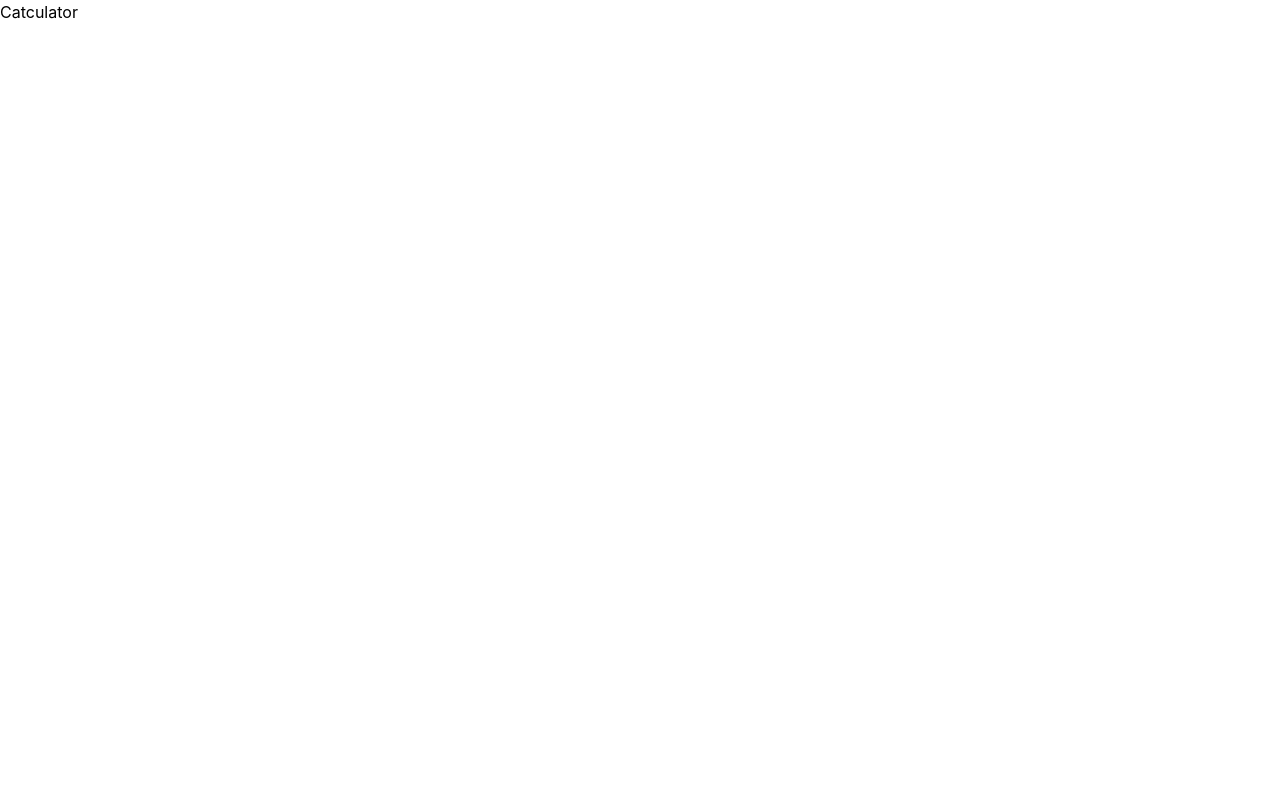
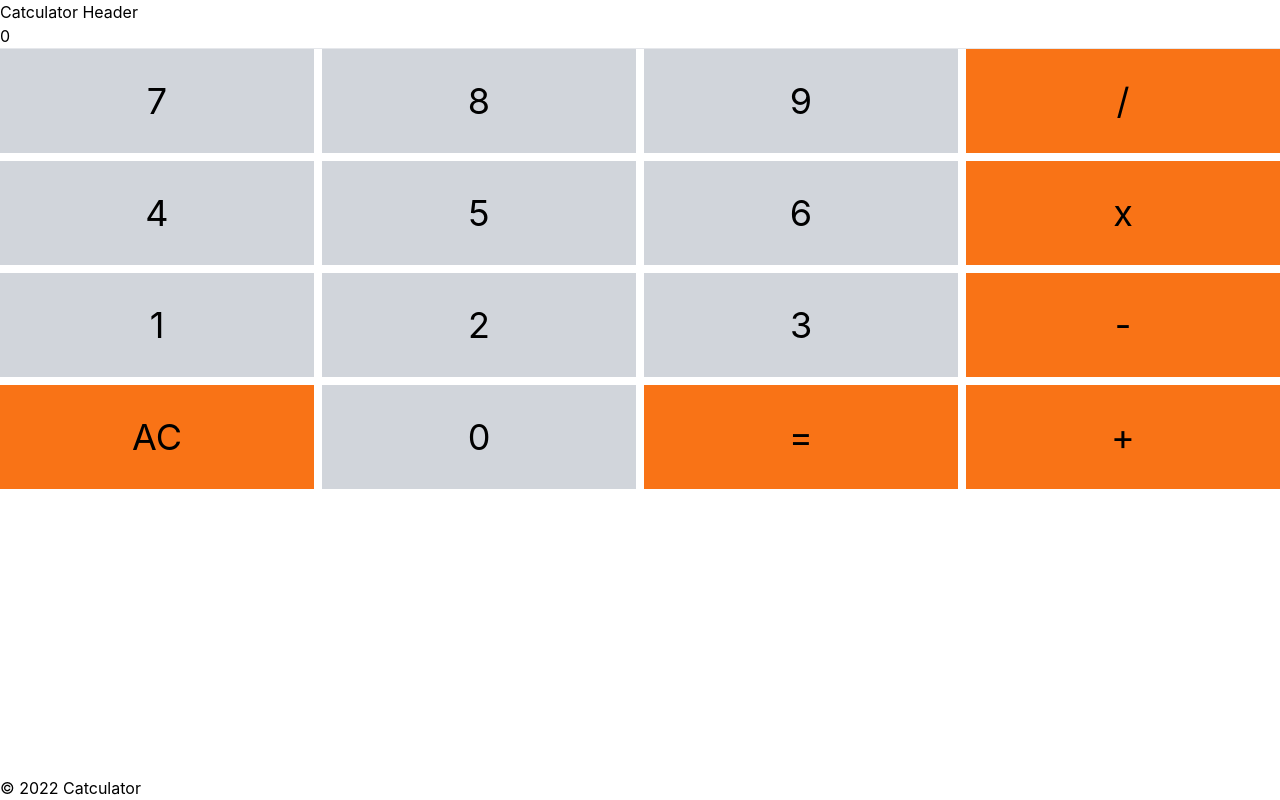
Before and after one commit to fs98/catculator, a React (Create React App) app: page / in a window 1280 px wide. Built offline with nearby package versions, Linux system fonts and the light colour scheme.

Commit message:
stretch the structure with flex

```diff
--- a/src/App.js
+++ b/src/App.js
@@ -1,6 +1,14 @@
+import Calculator from "./components/Calculator/Calculator";
+
 function App() {
   return (
-    <div>Catculator</div>
+    <div className="flex flex-col h-screen justify-between">
+      <header>Catculator Header</header>
+      <div className="flex-grow">
+        <Calculator />
+      </div>
+      <footer>&copy; 2022 Catculator</footer>
+    </div>
   );
 }
 
```
